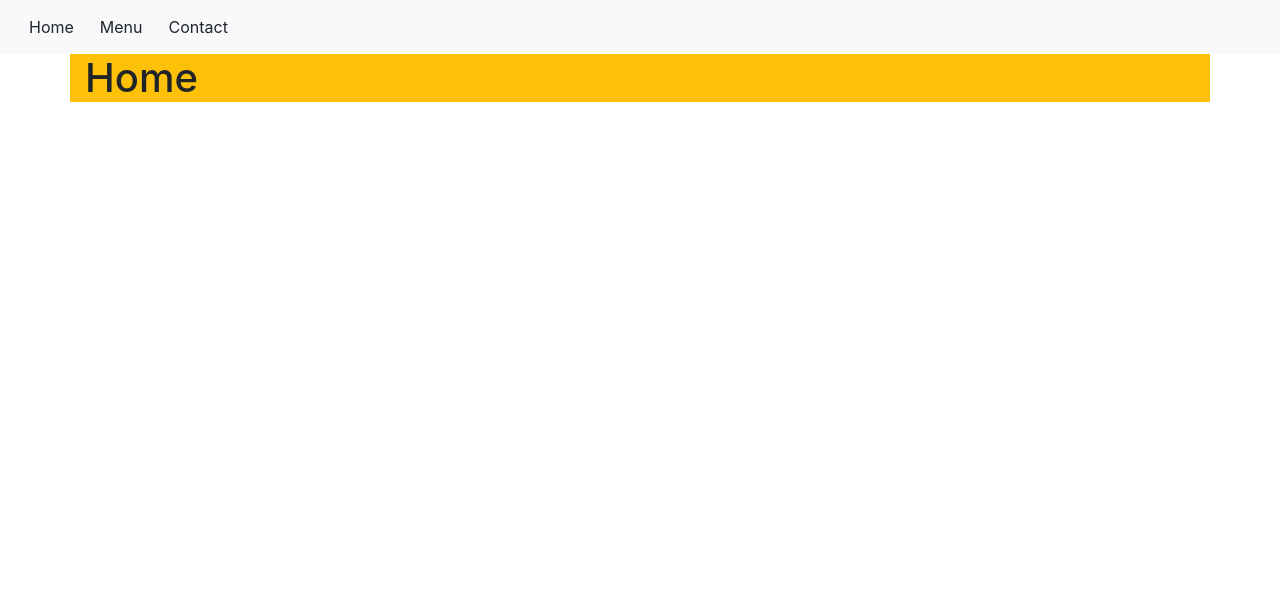
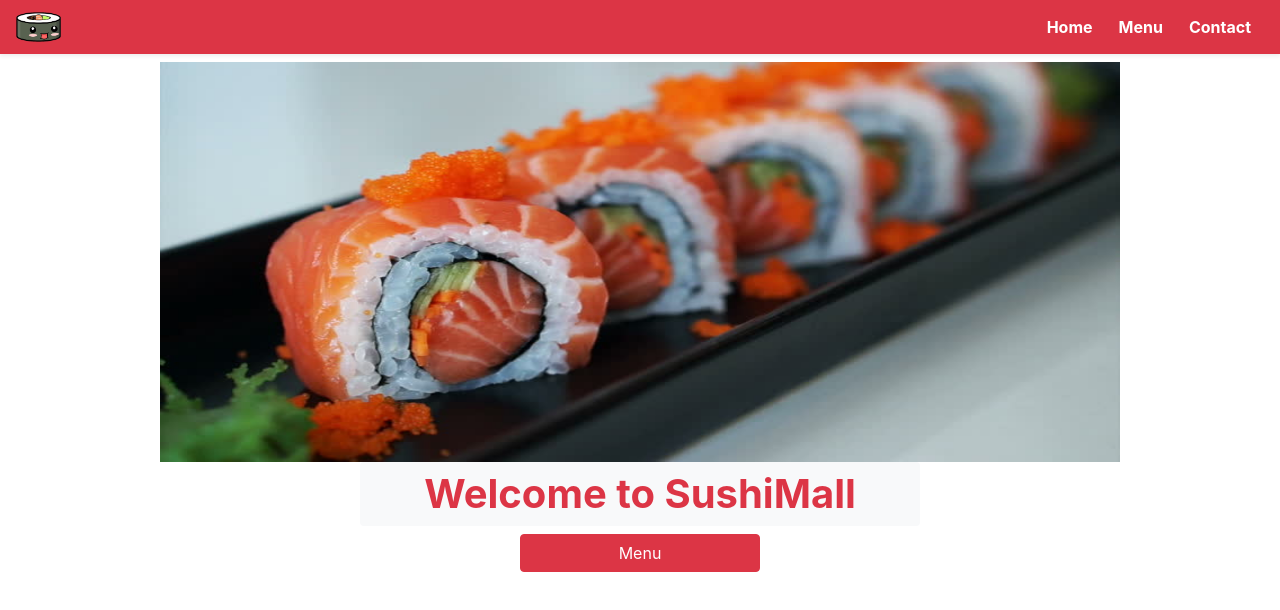
Before and after one commit to Jhonatanssal/JS-RestaurantProject, a website built with webpack: page dist/index.html in a window 1280 px wide. Built offline with nearby package versions, Linux system fonts and the light colour scheme.

Commit message:
add images add home page style and elements add home btn functionality

```diff
--- a/src/home.js
+++ b/src/home.js
@@ -1,14 +1,31 @@
+import homeCover from './img/home-cover.jpg';
+import btnFunctionality from './logic';
+
 const home = () => {
   const cont = document.getElementById('main');
   const div1 = document.createElement('div');
   const h1 = document.createElement('h1');
+  const coverImg = document.createElement('img');
+  const menuBtn = document.createElement('button');
 
+  coverImg.setAttribute('src', homeCover);
+  coverImg.classList.add('img-fluid', 'home-img');
   div1.setAttribute('id', 'main-element');
+  div1.classList.add('mt-2', 'text-center', 'd-flex', 'flex-column', 'w-75', 'mx-auto');
+  h1.classList.add('font-weight-bolder', 'text-danger', 'bg-light', 'p-2', 'rounded', 'col-7', 'mx-auto');
+  menuBtn.classList.add('btn', 'btn-danger', 'menu', 'col-3', 'mx-auto');
+  menuBtn.textContent = 'Menu';
 
-  h1.textContent = 'Home';
+  menuBtn.addEventListener('click', () => {
+    btnFunctionality(menuBtn.classList);
+  });
+
+  h1.textContent = 'Welcome to SushiMall';
 
   cont.appendChild(div1);
+  div1.appendChild(coverImg);
   div1.appendChild(h1);
+  div1.appendChild(menuBtn);
 };
 
 export default home;
--- a/src/nav.js
+++ b/src/nav.js
@@ -1,31 +1,35 @@
 import home from './home';
 import btnFunctionality from './logic';
+import mainLogo from './img/logo.png';
 
 const nav = () => {
   const container = document.getElementById('content');
   const nav = document.createElement('nav');
+  const navSpan = document.createElement('span');
   const main = document.createElement('main');
   const content = document.createElement('div');
-  const navItem1 = document.createElement('button');
-  const navItem2 = document.createElement('button');
-  const navItem3 = document.createElement('button');
+  const navItem1 = document.createElement('a');
+  const navItem2 = document.createElement('a');
+  const navItem3 = document.createElement('a');
+  const logo = document.createElement('img');
 
   container.appendChild(nav);
   container.appendChild(main);
   container.appendChild(content);
   main.appendChild(content);
 
-  nav.classList.add('navbar', 'navbar-expand', 'navbar-light', 'bg-light');
+  nav.classList.add('navbar', 'navbar-expand', 'navbar-light', 'bg-danger', 'd-flex', 'justify-content-between', 'shadow-sm');
 
-  navItem1.classList.add('btn', 'nav-btn', 'home');
+  navItem1.classList.add('btn', 'nav-btn', 'home', 'text-white', 'font-weight-bold');
   navItem1.textContent = 'Home';
-  navItem2.classList.add('btn', 'nav-btn', 'menu');
+  navItem2.classList.add('btn', 'nav-btn', 'menu', 'text-white', 'font-weight-bold');
   navItem2.textContent = 'Menu';
-  navItem3.classList.add('btn', 'nav-btn', 'contact', 'contact1');
+  navItem3.classList.add('btn', 'nav-btn', 'contact', 'text-white', 'font-weight-bold');
   navItem3.textContent = 'Contact';
+  logo.setAttribute('src', mainLogo);
+  logo.classList.add('nav-logo');
 
   content.setAttribute('id', 'main');
-  content.classList.add('bg-warning', 'container');
 
   const navBtns = [navItem1, navItem2, navItem3];
 
@@ -38,8 +42,11 @@ const nav = () => {
   });
 
   navBtns.forEach((item) => {
-    nav.appendChild(item);
+    navSpan.appendChild(item);
   });
+
+  nav.appendChild(logo);
+  nav.appendChild(navSpan);
 
   home();
 };
```
Also changed, not shown: dist/95c42d20e0bcc51311aecdf198f8d61d.png (added), dist/b1d861bd470512483c8160e32a7af946.jpg (added), dist/f1c4fe65a90cda8f9c5311b888169351.png (added), dist/index.html, dist/main.js, dist/style.css (added), src/img/logo.png (added).
